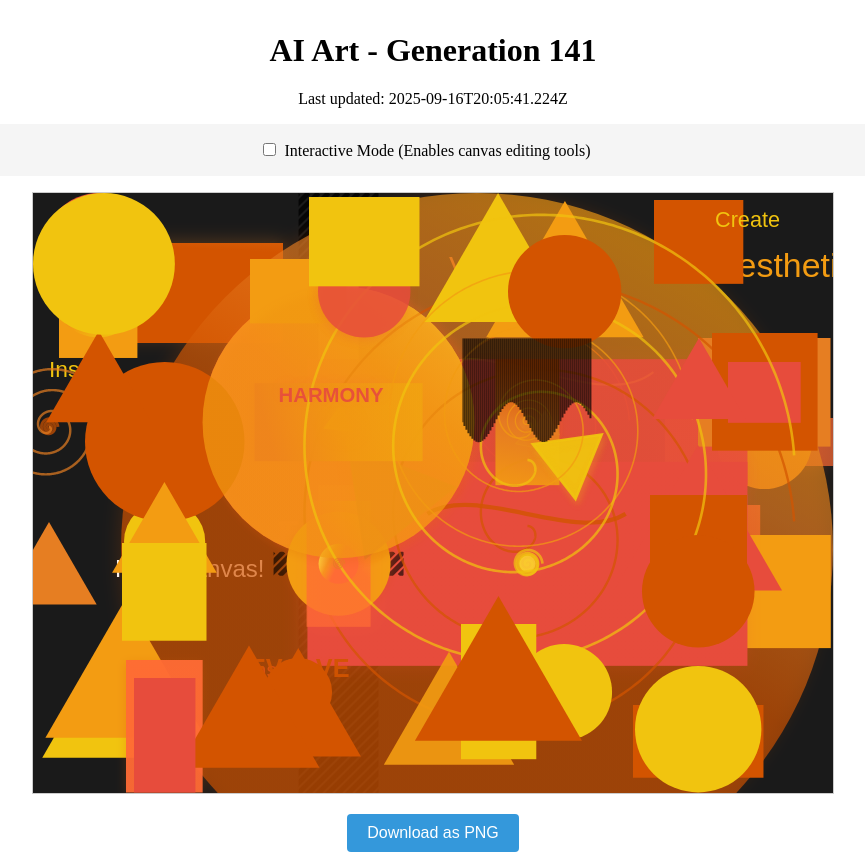
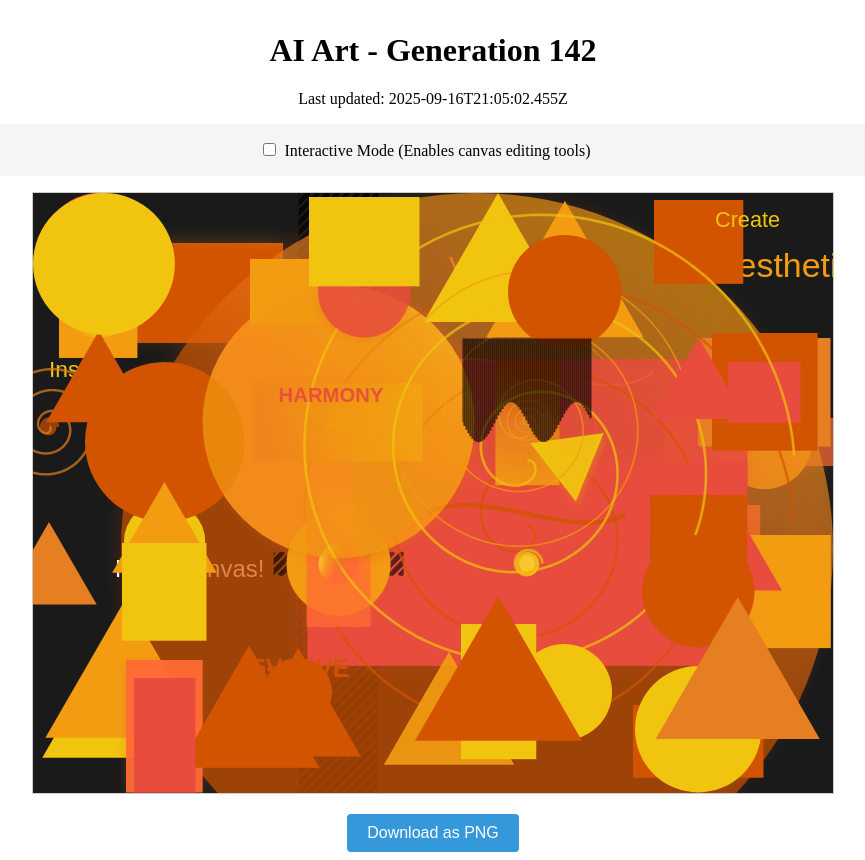
Before and after one commit to mcclowes/ai-art, a React (Vite) app: page / in a window 1280 px wide. Shown: the whole page, without its empty margins (207-1072 px from the left). Built offline with nearby package versions, Linux system fonts and the light colour scheme.

Commit message:
Improve artwork - Generation 142

```diff
--- a/src/artwork-state.ts
+++ b/src/artwork-state.ts
@@ -1538,9 +1538,17 @@ export const artworkState: ArtworkState = {
       "pattern": "waves",
       "opacity": 0.6861214804110471,
       "id": "pattern_rect_1758046059105"
+    },
+    {
+      "type": "triangle",
+      "x": 704.7315683602907,
+      "y": 498.7315683602907,
+      "size": 94.73156836029071,
+      "fillStyle": "#e67e22",
+      "id": "triangle_1758056702455"
     }
   ],
-  "generation": 141,
-  "lastUpdated": "2025-09-16T20:05:41.224Z",
+  "generation": 142,
+  "lastUpdated": "2025-09-16T21:05:02.455Z",
   "cycleStarted": "2025-09-11T00:20:59.429Z"
 };
```
